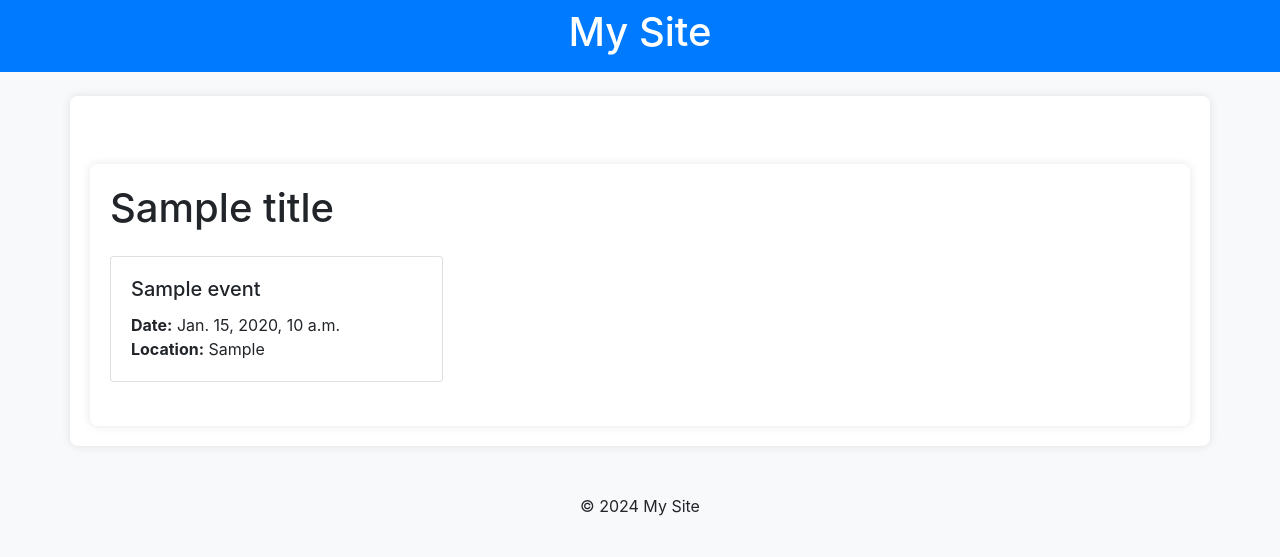
After one commit to Kristiyand97/Event-System-Management, a Django app: template event_management/core/templates/core/home.html in a window 1280 px wide. The commit adds this page. Shown: the top 557 px of the page. Run offline with Django 5.2, Linux system fonts and the light colour scheme; tables that the repository leaves empty hold one stand-in row (values such as "Sample post"); the template is opened without the code that fills it: values that come from a table or form of the project are taken from there, most other values are stand-ins (such as "Sample title", 1, 10 or a date in 2020); some libraries are stand-ins or nearby versions.

Commit message:
Major updates like user login/register/password_reset endpoints were added as well as homepage.

```diff
--- /dev/null
+++ b/event_management/core/templates/core/home.html
@@ -0,0 +1,25 @@
+{% extends 'base.html' %}
+{% load static %}
+
+{% block title %}{{ title }}{% endblock %}
+
+{% block content %}
+<div class="container mt-5">
+    <h1>{{ title }}</h1>
+    <div class="row mt-4">
+        {% for event in events %}
+        <div class="col-md-4 mb-4">
+            <div class="card">
+                <div class="card-body">
+                    <h5 class="card-title">{{ event.name }}</h5>
+                    <p class="card-text">
+                        <strong>Date:</strong> {{ event.date }}<br>
+                        <strong>Location:</strong> {{ event.location }}
+                    </p>
+                </div>
+            </div>
+        </div>
+        {% endfor %}
+    </div>
+</div>
+{% endblock %}
--- /dev/null
+++ b/event_management/core/urls.py
@@ -0,0 +1,6 @@
+from django.urls import path
+from .views import home
+
+urlpatterns = [
+    path('', home, name='home'),
+]
--- a/event_management/event_management/templates/base.html
+++ b/event_management/event_management/templates/base.html
@@ -1,55 +1,27 @@
-<!-- templates/base_generic.html -->
+<!-- event_management/templates/base.html -->
 <!DOCTYPE html>
 <html lang="en">
 <head>
     <meta charset="UTF-8">
     <meta name="viewport" content="width=device-width, initial-scale=1.0">
-    <title>{% block title %}Event Management{% endblock %}</title>
-    <link rel="stylesheet" href="{% static 'styles.css' %}">
-    <!-- Include Bootstrap CSS or other stylesheets here -->
-    <!-- For example, include Bootstrap from a CDN -->
-    <link rel="stylesheet" href="https://stackpath.bootstrapcdn.com/bootstrap/4.5.2/css/bootstrap.min.css">
-    {% block extra_head %}{% endblock %}
+    <title>{% block title %}My Site{% endblock %}</title>
+    {% load static %}
+    <link rel="stylesheet" href="https://stackpath.bootstrapcdn.com/bootstrap/4.3.1/css/bootstrap.min.css">
+    <link rel="stylesheet" type="text/css" href="{% static 'css/style.css' %}">
 </head>
 <body>
-    <header>
-        <nav class="navbar navbar-expand-lg navbar-light bg-light">
-            <a class="navbar-brand" href="{% url 'home' %}">Event Management</a>
-            <div class="collapse navbar-collapse">
-                <ul class="navbar-nav mr-auto">
-                    <li class="nav-item">
-                        <a class="nav-link" href="{% url 'home' %}">Home</a>
-                    </li>
-                    <li class="nav-item">
-                        <a class="nav-link" href="{% url 'login' %}">Login</a>
-                    </li>
-                    <li class="nav-item">
-                        <a class="nav-link" href="{% url 'register' %}">Register</a>
-                    </li>
-                    <li class="nav-item">
-                        <a class="nav-link" href="{% url 'password_reset' %}">Forgot Password</a>
-                    </li>
-                </ul>
-            </div>
-        </nav>
+    <header class="bg-primary text-white text-center py-2">
+        <h1>My Site</h1>
     </header>
-
-    <main class="container mt-4">
+    <main class="container my-4">
         {% block content %}
-        <!-- Content from child templates will be inserted here -->
         {% endblock %}
     </main>
-
-    <footer class="bg-light py-3 mt-4">
-        <div class="container">
-            <p class="text-center mb-0">&copy; {{ current_year }} Event Management</p>
-        </div>
+    <footer class="text-center py-4">
+        <p>&copy; 2024 My Site</p>
     </footer>
-
-    <!-- Include Bootstrap JS and dependencies from a CDN -->
-    <script src="https://code.jquery.com/jquery-3.5.1.slim.min.js"></script>
-    <script src="https://cdn.jsdelivr.net/npm/@popperjs/core@2.5.4/dist/umd/popper.min.js"></script>
-    <script src="https://stackpath.bootstrapcdn.com/bootstrap/4.5.2/js/bootstrap.min.js"></script>
-    {% block extra_scripts %}{% endblock %}
+    <script src="https://code.jquery.com/jquery-3.3.1.slim.min.js"></script>
+    <script src="https://cdnjs.cloudflare.com/ajax/libs/popper.js/1.14.7/umd/popper.min.js"></script>
+    <script src="https://stackpath.bootstrapcdn.com/bootstrap/4.3.1/js/bootstrap.min.js"></script>
 </body>
 </html>
--- a/event_management/event_management/urls.py
+++ b/event_management/event_management/urls.py
@@ -1,24 +1,9 @@
-"""
-URL configuration for event_management project.
-
-The `urlpatterns` list routes URLs to views. For more information please see:
-    https://docs.djangoproject.com/en/5.0/topics/http/urls/
-Examples:
-Function views
-    1. Add an import:  from my_app import views
-    2. Add a URL to urlpatterns:  path('', views.home, name='home')
-Class-based views
-    1. Add an import:  from other_app.views import Home
-    2. Add a URL to urlpatterns:  path('', Home.as_view(), name='home')
-Including another URLconf
-    1. Import the include() function: from django.urls import include, path
-    2. Add a URL to urlpatterns:  path('blog/', include('blog.urls'))
-"""
 from django.contrib import admin
 from django.urls import path, include
 
 urlpatterns = [
     path('admin/', admin.site.urls),
+    path('', include('core.urls')),  # Include core.urls at the root
     path('api/', include('users.urls')),
     path('api/', include('events.urls')),
 ]
--- /dev/null
+++ b/event_management/static/css/style.css
@@ -0,0 +1,9 @@
+body {
+    background-color: #f8f9fa;
+}
+.container {
+    background: #ffffff;
+    padding: 20px;
+    border-radius: 8px;
+    box-shadow: 0 0 10px rgba(0, 0, 0, 0.1);
+}
--- /dev/null
+++ b/event_management/users/templates/registration/password_reset_subject.txt
@@ -0,0 +1 @@
+Password reset on {{ site_name }}
--- a/event_management/users/urls.py
+++ b/event_management/users/urls.py
@@ -1,7 +1,7 @@
 from django.contrib.auth.views import PasswordResetView
 from django.urls import path, include
 from rest_framework.routers import DefaultRouter
-from .views import UserViewSet, RegisterView, CustomLoginView, CustomLogoutView
+from .views import UserViewSet, RegisterView, CustomLoginView, CustomLogoutView, CustomPasswordResetView
 
 router = DefaultRouter()
 router.register(r'users', UserViewSet)
@@ -11,5 +11,5 @@ urlpatterns = [
     path('register/', RegisterView.as_view(), name='register'),
     path('login/', CustomLoginView.as_view(), name='login'),
     path('logout/', CustomLogoutView.as_view(), name='logout'),
-    path('password_reset/', PasswordResetView.as_view(), name='password_reset'),
+    path('password_reset/', CustomPasswordResetView.as_view(), name='password_reset'),
 ]
```
Also changed, not shown: event_management/event_management/settings.py (+9 -3 lines), event_management/static/js/script.js (added, +13 -0 lines), event_management/users/templates/registration/login.html (+14 -6 lines), event_management/users/templates/registration/password_reset_email.html (added, +14 -0 lines), event_management/users/templates/registration/password_reset_form.html (+9 -6 lines), event_management/users/templates/registration/register.html (+20 -4 lines), event_management/users/views.py (+9 -1 lines).
